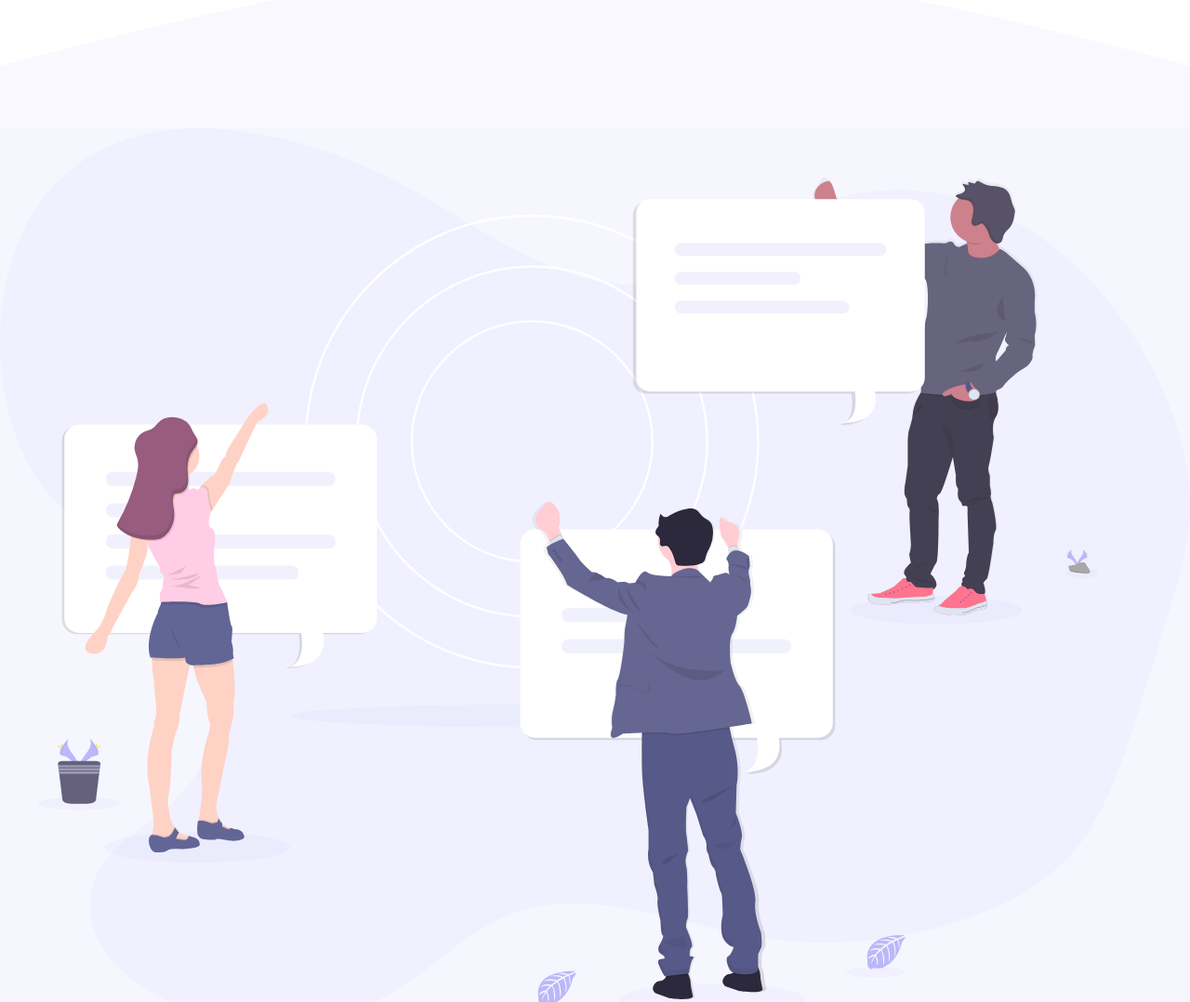
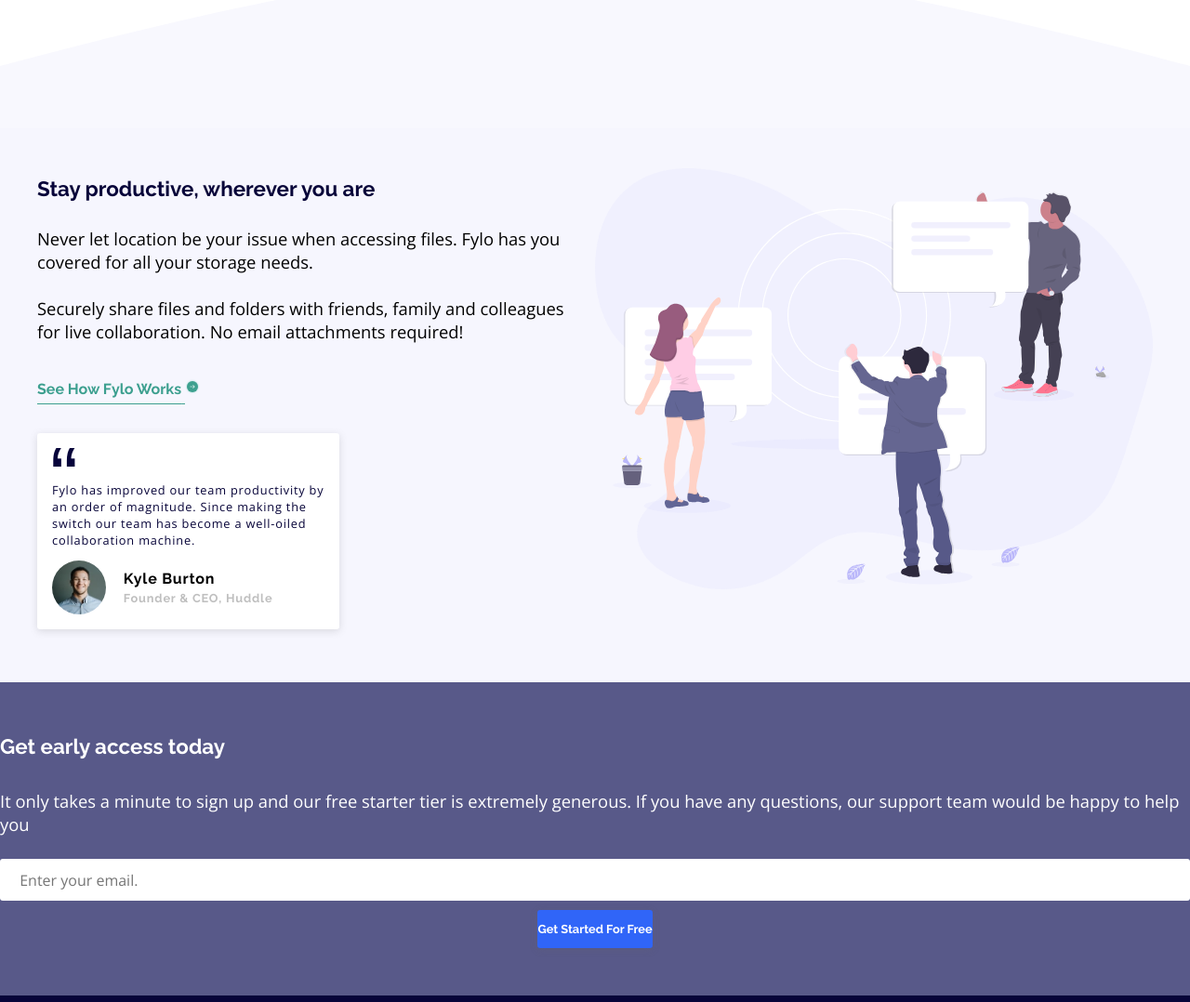
Before and after one commit to sriveer-me/fylo-landing-page, a website built with Parcel: page src/index.html in a window 1280 px wide. Shown: the part 700-1778 px from the top of the page at 93% size. Built offline with nearby package versions, Linux system fonts and the light colour scheme.

Commit message:
Made usuage section responsive in desktop.

```diff
--- a/src/_utility.scss
+++ b/src/_utility.scss
@@ -46,6 +46,10 @@
 .btn-secondary{
     color: $color-blue-alternate;
     text-underline-offset: .6rem;
+    @include for-desktop-up{
+        display: inline-block;
+
+    }
 }
 
 .h1{
--- a/src/index.html
+++ b/src/index.html
@@ -49,6 +49,7 @@
 
         <section class="usuage">
             <img class="img-curve" src="./images/bg-curve-mobile.svg" alt="curve entry into the next section">
+            <div class="desktop-full-width-wrapper">
                 <div class="columns">
                     <div class="text-column">
                         <h1>Stay productive, wherever you are</h1>
@@ -73,6 +74,7 @@
                         </div>
                     </div>
                     <img class="image-column" src="./images/illustration-2.svg" alt="people posting messages illustration">
+            </div>
             </div>
         </section>
 
--- a/src/main.scss
+++ b/src/main.scss
@@ -126,22 +126,44 @@ section.usuage{
         display: block;
         width: 100%;
     }
+
+    .desktop-full-width-wrapper{
+        background-color: $neutral-200;
+    }
+
     .columns{
         display: flex;
         flex-direction: column;
-        background-color: $neutral-200;
+        @include for-desktop-up{
+            flex-direction: row;
+            align-items: center;
+            column-gap: 2rem;
+        }
+
         padding-bottom: 3.6rem;
         @extend .wrapper;
+        @include for-desktop-up{
+            max-width: 1200px;
+            margin-left: auto;
+            margin-right: auto;
+        }
     }
 
     .text-column{
         order: 2;
+        @include for-desktop-up{
+            order: 1;
+        }
+
         @extend .text-column-flex;
         h1{
             @extend .h1;
             margin-top: 3.2rem;
             line-height: 1.8rem;
             text-align: center;
+            @include for-desktop-up{
+                text-align: left;
+            }
         }
         p{
             @extend .p;
@@ -154,6 +176,9 @@ section.usuage{
         width: 325px;
         box-shadow: rgba(99, 99, 99, 0.2) 0px 2px 8px 0px;
         margin: 0 auto;
+        @include for-desktop-up{
+            margin: 0;
+        }
 
         border-radius: 3px;
 
@@ -180,6 +205,9 @@ section.usuage{
                 display: block;
                 border-radius: 100%;
                 width: 2.8rem;
+                @include for-desktop-up{
+                    width: 3.6rem;
+                }
             }
             figcaption{
                 display: flex;
@@ -207,6 +235,9 @@ section.usuage{
         order: 1;
         display: block;
         width: 100%;
+        @include for-desktop-up{
+            width: 600px;
+        }
     }
 }
 
```
Lines whose indentation alone changed are shown as unchanged.
